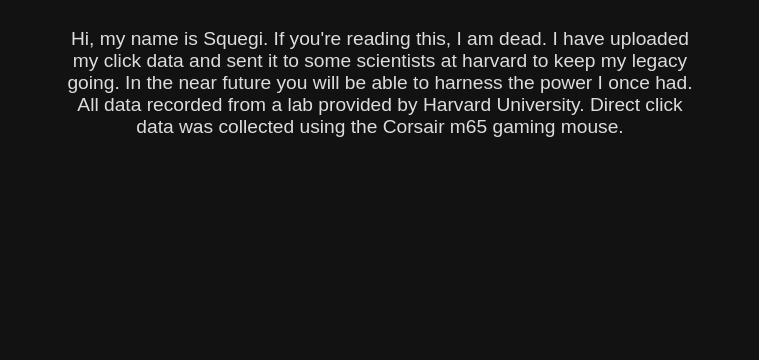
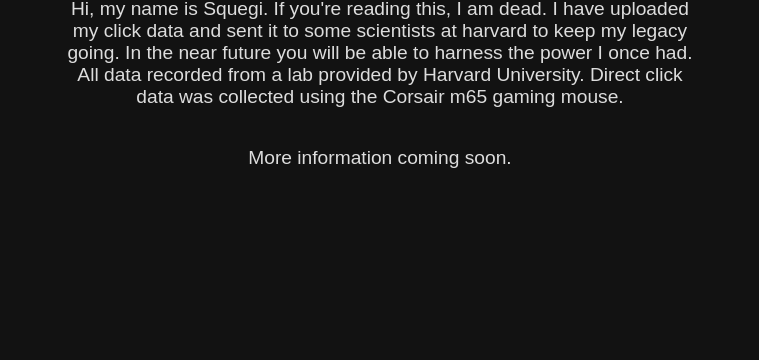
Before and after one commit to drip92/SquegiMemorial, a plain HTML site: page index.html in a window 1280 px wide. Shown: the part 440-800 px from the top of the page, without its empty margins (260-1019 px from the left). Drawn offline with Linux system fonts and the light colour scheme.

Commit message:
Update index.html

```diff
--- a/index.html
+++ b/index.html
@@ -50,8 +50,9 @@
 
 
 
-  <h1>Harvard Engineer Squegi Click Data Research</h1>
-  <p id="explanation">Hi, my name is Squegi. If you're reading this, I am dead. I have uploaded my click data and sent it to some scientists at harvard to keep my legacy going. In the near future you will be able to harness the power I once had. All data recorded from a lab provided by Harvard University. Direct click data was collected using the Corsair m65 gaming mouse. </p> <!-- Added explanation -->
+    <h1>Harvard Engineer Squegi Click Data Research</h1>
+  <p id="explanation">Hi, my name is Squegi. If you're reading this, I am dead. I have uploaded my click data and sent it to some scientists at harvard to keep my legacy going. In the near future you will be able to harness the power I once had. All data recorded from a lab provided by Harvard University. Direct click data was collected using the Corsair m65 gaming mouse.  </p> <!-- Added explanation -->
+  <p id="explanation">More information coming soon.</p>
 
   </select>
 
```
